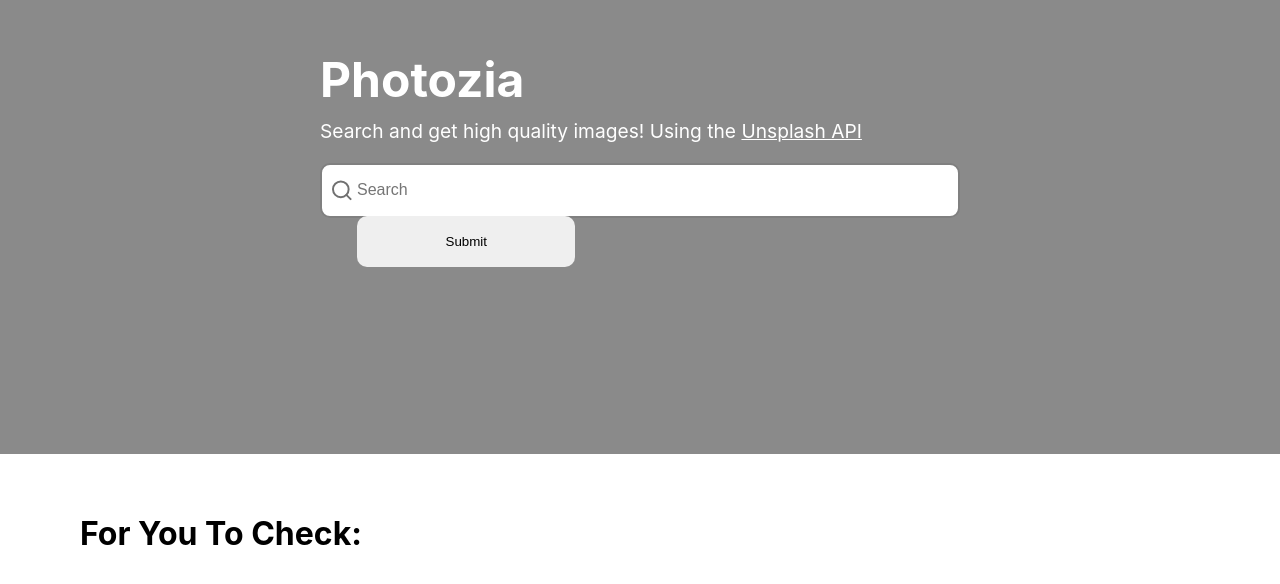
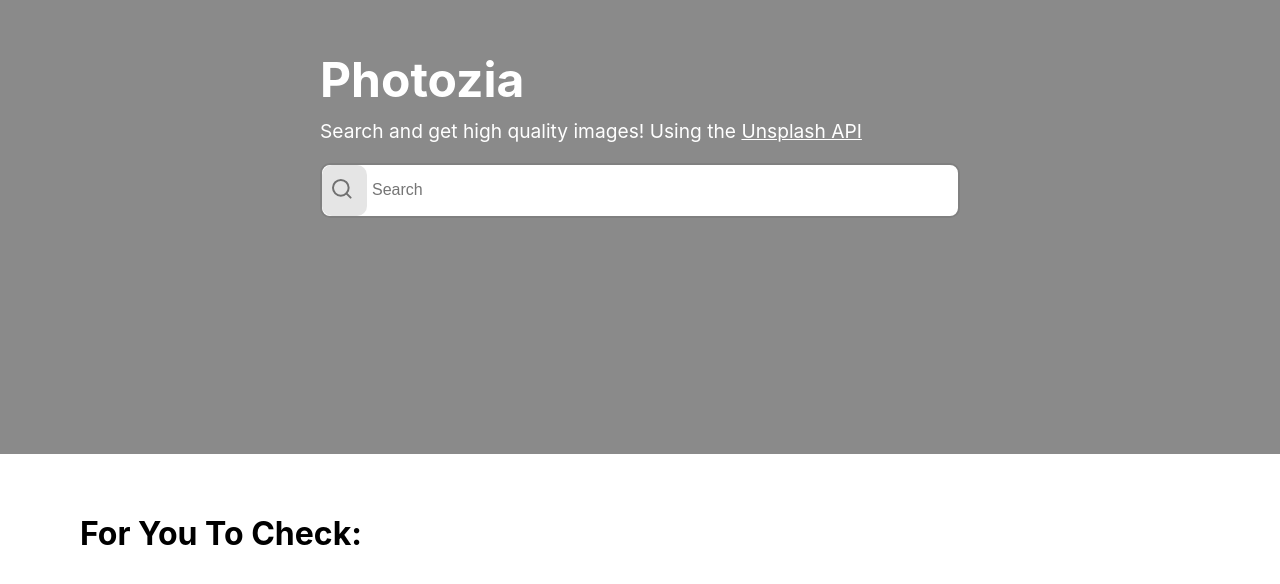
Before and after one commit to Rodanus/pictures-grid, a React (Create React App) app: page / in a window 1280 px wide. Shown: the part 186-770 px from the top of the page. Built offline with nearby package versions, Linux system fonts and the light colour scheme; the HTML template or start-up script is replaced by a standard one.

Commit message:
Add submit button and style it

```diff
--- a/src/components/Search.css
+++ b/src/components/Search.css
@@ -48,9 +48,28 @@
   justify-content: flex-start;
   width: 100%;
   height: 55px;
-  padding-left: 10px;
   border: 2px solid gray;
   border-radius: 10px;
+}
+
+.search-con form {
+  height: 100%;
+  display: flex;
+  justify-content: flex-start;
+}
+
+.search-button {
+  height: 100%;
+  background: #e5e5e5;
+  border: none;
+  border-radius: 10px;
+  padding: 10px;
+  margin-right: 5px;
+  cursor: pointer;
+}
+
+.search-button:hover {
+  background: #d6d6d6;
 }
 
 input {
--- a/src/components/Search.jsx
+++ b/src/components/Search.jsx
@@ -84,21 +84,20 @@
           </div>
 
           <div className="search-con">
-            <img
-              src={searchIcon}
-              alt="Search Icon SVG"
-              className="search-icon"
-            />
-
             <form onSubmit={e => handleOnSubmit(e)}>
+              <button className="search-button">
+                <img
+                  src={searchIcon}
+                  alt="Search Icon SVG"
+                  className="search-icon"
+                />
+              </button>
               <input
                 type="text"
                 value={value}
                 placeholder="Search"
                 onChange={e => onChange(e)}
               />
-
-              <input type="submit" />
             </form>
           </div>
         </div>
```
